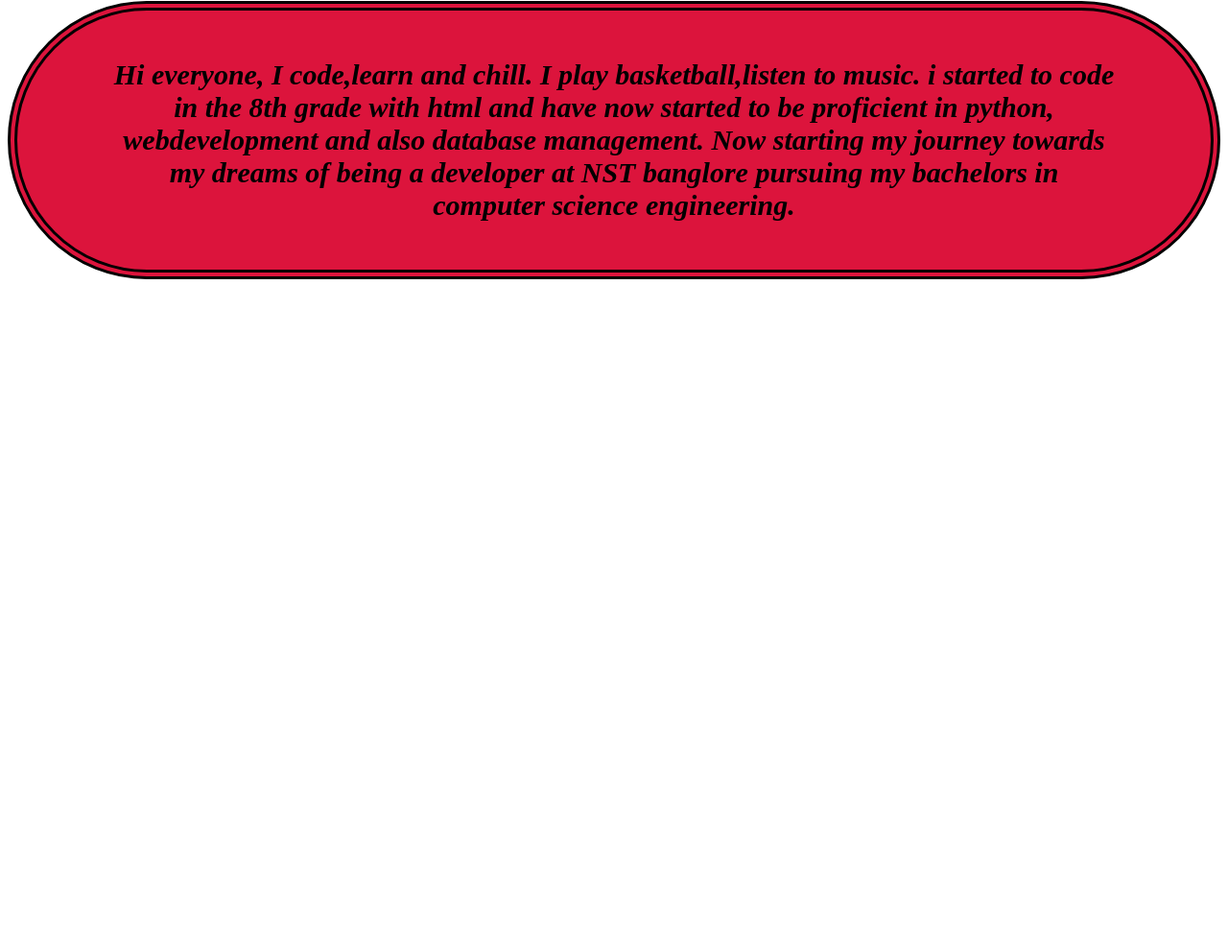
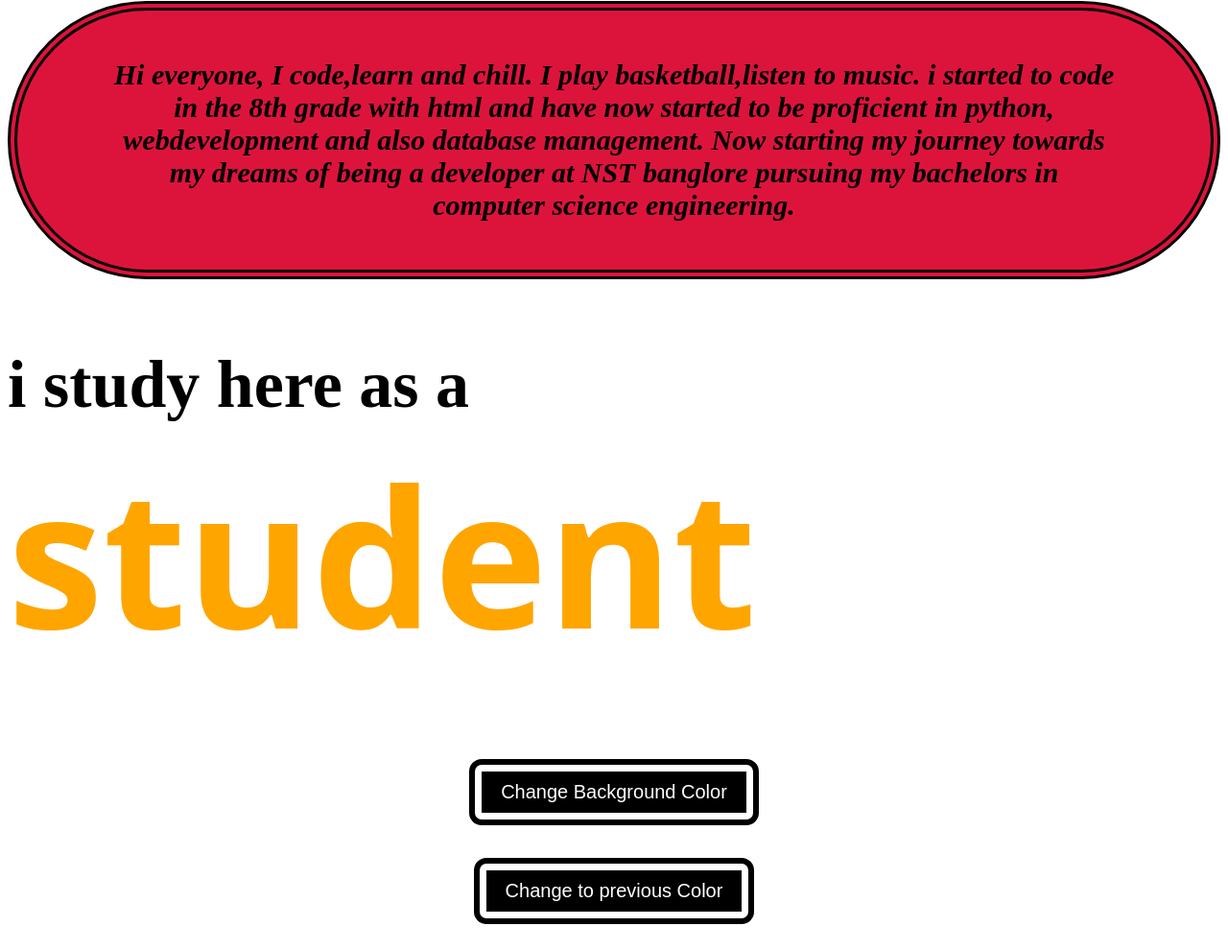
Before and after one commit to vikas-sharma123/HTML, a plain HTML site: page index.html in a window 1280 px wide. Shown: the part 388-1378 px from the top of the page at 96% size. Before the commit the page ends 800 px from the top, so only its background shows below. Drawn offline with Linux system fonts and the light colour scheme; a web font is replaced by a local one.

Commit message:
made changes in the index file

```diff
--- a/index.html
+++ b/index.html
@@ -6,11 +6,16 @@
     <meta name="description" content="Personal HTML profile page with headings, lists, images, tables, forms, and links">
     <meta name="viewport" content="width=device-width, initial-scale=1.0">
     <title>My Personal Profile</title>
+    <link rel="preconnect" href="https://fonts.googleapis.com">
+<link rel="preconnect" href="https://fonts.gstatic.com" crossorigin>
+<link href="https://fonts.googleapis.com/css2?family=Bitcount+Prop+Single+Ink:wght@100..900&display=swap" rel="stylesheet">
 </head>
 <body>
-<h1 >Vikas Sharma</h1>
-<h2>Aspiring developer</h2>
+<div><h1 >Vikas Sharma</h1></div>
+<div><h2>Aspiring developer</h2>
 <p><b>Hi everyone, I code,learn and chill. I play basketball,listen to music. i started to code in the 8th grade with html and have now started to be proficient in python, webdevelopment and also database management. Now starting my journey towards my dreams of being a developer at NST banglore pursuing my bachelors in computer science engineering.</b></p>
+</div>
+<h3>i study here as a <span>student</span></h3>
 <head>
     <style>
         h1{
@@ -19,7 +24,7 @@
             font-size: 100px;
             font-style: italic;
             background-color: red;
-            border-radius: 500px;
+            border-radius: 1500px;
             border-style:double;
             border-width: 10px;
         }
@@ -29,7 +34,7 @@
             font-size: 50px;
             font-style: italic;
             background-color: yellow;
-            border-radius: 500px;
+            border-radius: 700px;
             border-style: double;
             border-width: 10px;
         }
@@ -48,7 +53,31 @@
             padding-top: 50px;
             padding-bottom: 50px;
         }
+        button{
+            display: block;
+            margin: 20px auto;
+            padding: 10px 20px;
+            font-size: 20px;
+            background-color:black;
+            color: white;
+            border: double;
+            border-radius: 20px;
+            cursor: pointer;
+            border-color: white;
+            border-width:20px
+        }
+        span{
+            color:orange;
+            font-family: "Bitcount Prop Single Ink", system-ui;
+            font-weight: 900;
+            font-size: 200px;
+        }
+        h3{
+            font-size: 70px;
+                }
     </style>
 </head>
+<button onclick="document.body.style.backgroundColor = 'blue';">Change Background Color</button>
+<button onclick="document.body.style.backgroundColor = 'white';">Change to previous Color</button>
 </body>
 </html>
```
